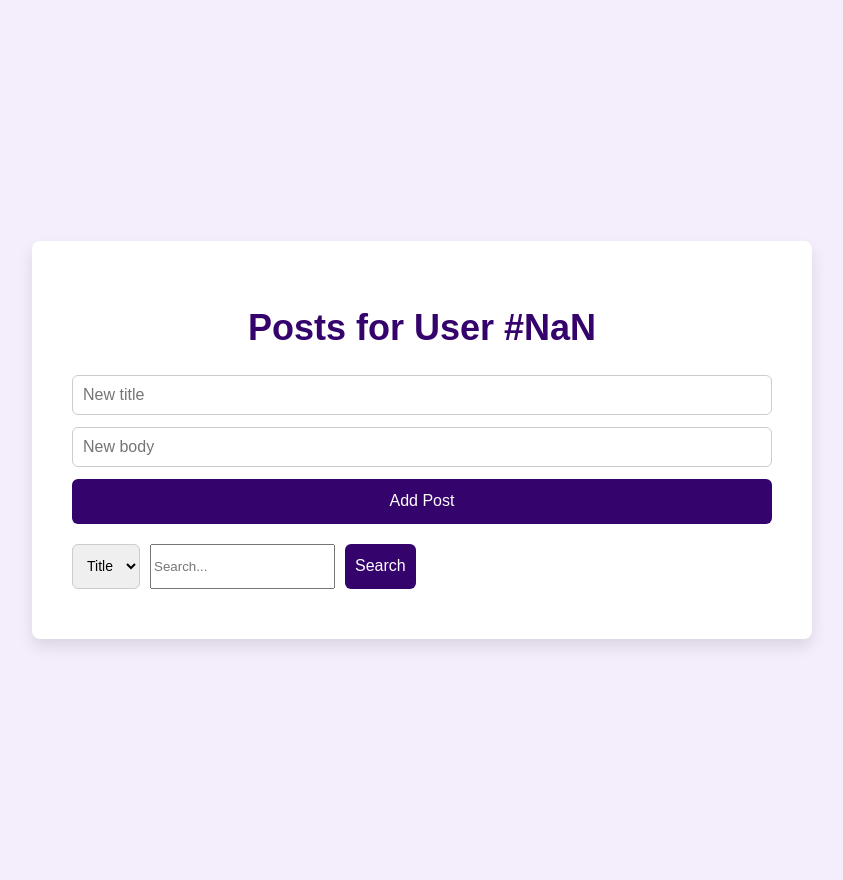
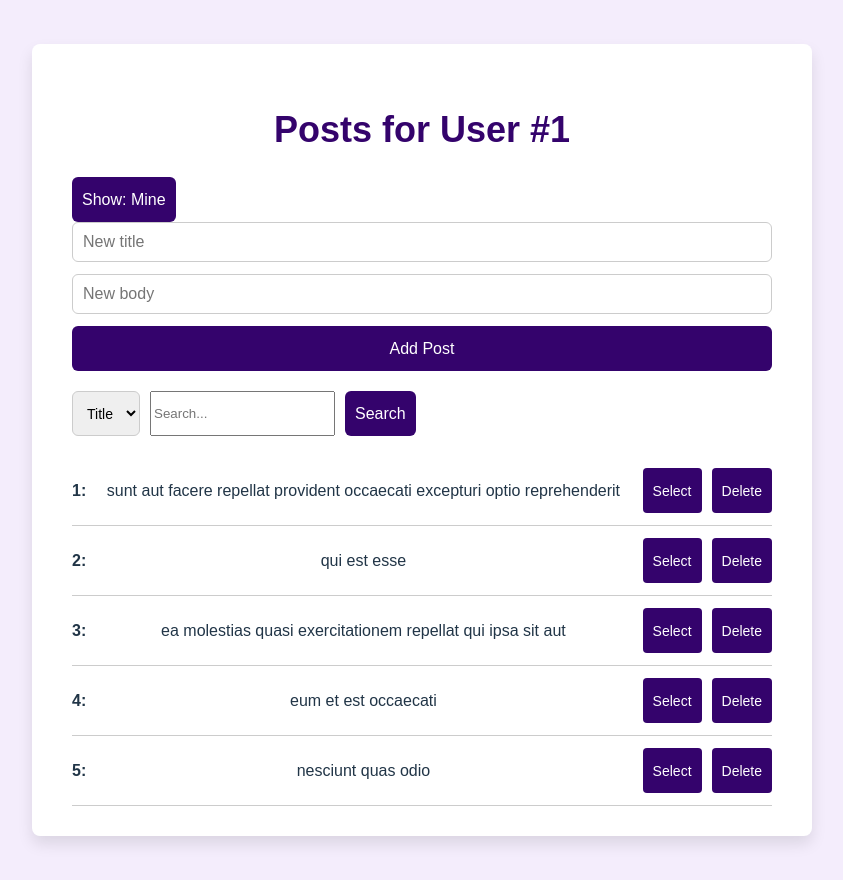
Before and after one commit to RachelliAA/FullStack5, a React (Vite) app in the folder fullstack5/: page /users/1/posts in a window 1280 px wide. Shown: the whole page, without its empty margins (218-1061 px from the left). Built offline with nearby package versions, Linux system fonts and the light colour scheme; data requests are answered from the project's data file.

Commit message:
see all post

```diff
--- a/fullstack5/src/components/Comments.jsx
+++ b/fullstack5/src/components/Comments.jsx
@@ -1,69 +1,107 @@
 import { useEffect, useState } from "react";
 import classes from "./Comments.module.css";
 
-export default function Comments({ postId, activeUserId }) {
+function Comments({ postId, activeUserId, showMineOnly }) {
   const [comments, setComments] = useState([]);
   const [newComment, setNewComment] = useState("");
   const [editedBodies, setEditedBodies] = useState({});
+  const [activeUser, setUser] = useState(null);
+
+  useEffect(() => {
+    if (activeUserId) fetchUserDetails();
+  }, [activeUserId]);
+
+  useEffect(() => {
+    if (postId && activeUser) fetchComments();
+  }, [postId, activeUser, showMineOnly]);
+
+  const fetchUserDetails = async () => {
+    const res = await fetch(`http://localhost:3000/users`);
+    const data = await res.json();
+    const user = data.find((u) => u.id === activeUserId);
+    if (user) {
+      setUser(user);
+    }
+  };
 
   const fetchComments = async () => {
     const res = await fetch(`http://localhost:3000/comments?postId=${postId}`);
     const data = await res.json();
-    setComments(data);
-    const initialBodies = data.reduce((acc, c) => {
+    const filtered = showMineOnly
+      ? data.filter((c) => c.email === activeUser?.email)
+      : data;
+    setComments(filtered);
+
+    const initialBodies = filtered.reduce((acc, c) => {
       acc[c.id] = c.body;
       return acc;
     }, {});
     setEditedBodies(initialBodies);
   };
 
-  useEffect(() => {
-    if (postId) fetchComments();
-  }, [postId]);
+  const getNextCommentId = async () => {
+    const res = await fetch(`http://localhost:3000/comments`);
+    const data = await res.json();
+    const ids = data.map((comment) => comment.id);
+    const maxId = ids.length > 0 ? Math.max(...ids) : 0;
+    return maxId + 1;
+  };
 
   const handleAddComment = async () => {
-    if (!newComment.trim()) return;
+    if (!newComment.trim() || !activeUser) return;
+
+    const nextId = await getNextCommentId();
 
     const comment = {
-      postId,
-      name: "User Comment",
-      email: "user@example.com",
+      postId: postId,
+      id: nextId,
+      name: activeUser.name,
+      email: activeUser.email,
       body: newComment,
-      userId: activeUserId,
     };
 
-    await fetch(`http://localhost:3000/comments`, {
+    const res = await fetch(`http://localhost:3000/comments`, {
       method: "POST",
       headers: { "Content-Type": "application/json" },
       body: JSON.stringify(comment),
     });
 
+    if (!res.ok) return;
+
+    const created = await res.json();
+    setComments((prev) => [created, ...prev]);
+    setEditedBodies((prev) => ({ ...prev, [created.id]: created.body }));
     setNewComment("");
-    fetchComments();
   };
 
-  const handleDeleteComment = async (commentId, userId) => {
-    if (userId !== activeUserId) return;
+  const handleDeleteComment = async (commentId, commentEmail) => {
+    if (commentEmail !== activeUser?.email) return;
 
     await fetch(`http://localhost:3000/comments/${commentId}`, {
       method: "DELETE",
     });
 
-    fetchComments();
+    setComments((prev) => prev.filter((c) => c.id !== commentId));
   };
 
-  const handleUpdateComment = async (commentId, userId) => {
-    if (userId !== activeUserId) return;
+  const handleUpdateComment = async (commentId, commentEmail) => {
+    if (commentEmail !== activeUser?.email) return;
 
     const updated = { body: editedBodies[commentId] };
 
-    await fetch(`http://localhost:3000/comments/${commentId}`, {
-      method: "PUT",
+    const res = await fetch(`http://localhost:3000/comments/${commentId}`, {
+      method: "PATCH",
       headers: { "Content-Type": "application/json" },
       body: JSON.stringify(updated),
     });
 
-    fetchComments();
+    if (res.ok) {
+      setComments((prev) =>
+        prev.map((c) =>
+          c.id === commentId ? { ...c, body: editedBodies[commentId] } : c
+        )
+      );
+    }
   };
 
   return (
@@ -78,18 +116,22 @@ export default function Comments({ postId, activeUserId }) {
               onChange={(e) =>
                 setEditedBodies({ ...editedBodies, [comment.id]: e.target.value })
               }
+              readOnly={comment.email !== activeUser?.email}
             />
-            {comment.userId === activeUserId && (
+            <div>
+              <strong>{comment.name}</strong> ({comment.email})
+            </div>
+            {comment.email === activeUser?.email && (
               <div>
                 <button
                   className={classes.commentButton}
-                  onClick={() => handleUpdateComment(comment.id, comment.userId)}
+                  onClick={() => handleUpdateComment(comment.id, comment.email)}
                 >
                   Update
                 </button>
                 <button
                   className={classes.commentButton}
-                  onClick={() => handleDeleteComment(comment.id, comment.userId)}
+                  onClick={() => handleDeleteComment(comment.id, comment.email)}
                 >
                   Delete
                 </button>
@@ -108,6 +150,7 @@ export default function Comments({ postId, activeUserId }) {
         <button
           className={classes.commentButton}
           onClick={handleAddComment}
+          disabled={!activeUser}
         >
           Add Comment
         </button>
@@ -115,3 +158,5 @@ export default function Comments({ postId, activeUserId }) {
     </div>
   );
 }
+
+export default Comments;
--- a/fullstack5/src/components/Posts.jsx
+++ b/fullstack5/src/components/Posts.jsx
@@ -4,49 +4,54 @@ import Comments from "./Comments";
 import classes from "./Posts.module.css";
 
 function Posts() {
-  const { id } = useParams();
-  const activeUserId = parseInt(id);
+  const { userId } = useParams();
+  const activeUserId = parseInt(userId);
 
   const [posts, setPosts] = useState([]);
   const [search, setSearch] = useState("");
   const [searchField, setSearchField] = useState("title");
   const [selectedPost, setSelectedPost] = useState(null);
   const [newPost, setNewPost] = useState({ title: "", body: "" });
+  const [showMineOnly, setShowMineOnly] = useState(true);
 
   useEffect(() => {
     fetchPosts();
-  }, []);
+  }, [activeUserId, showMineOnly]);
 
   const fetchPosts = async () => {
     const res = await fetch(`http://localhost:3000/posts`);
     const data = await res.json();
-    const userPosts = data.filter((post) => post.userId === activeUserId);
-    setPosts(userPosts);
+    const filteredPosts = showMineOnly
+      ? data.filter((post) => post.userId === activeUserId)
+      : data;
+    setPosts(filteredPosts);
   };
 
   const handleSearch = async () => {
     const res = await fetch(`http://localhost:3000/posts`);
     const data = await res.json();
-    const userPosts = data.filter((post) => post.userId === activeUserId);
     const value = search.toLowerCase();
-    const filtered = userPosts.filter((post) =>
+    const visiblePosts = showMineOnly
+      ? data.filter((post) => post.userId === activeUserId)
+      : data;
+    const filtered = visiblePosts.filter((post) =>
       searchField === "title"
         ? post.title.toLowerCase().includes(value)
         : post.id.toString() === value
     );
     setPosts(filtered);
   };
+
   const getNextPostId = async () => {
     const res = await fetch(`http://localhost:3000/posts`);
     const data = await res.json();
-    //const userPosts = data.filter((post) => post.userId === activeUserId);
     const ids = data.map(post => post.id);
     const maxId = ids.length > 0 ? Math.max(...ids) : 0;
     return maxId + 1;
   };
 
   const handleAddPost = async () => {
-    if (!newPost.title.trim()) return;// Don't add empty albums
+    if (!newPost.title.trim()) return;
     const nextId = await getNextPostId();
     const post = {
       userId: activeUserId,
@@ -61,37 +66,69 @@ function Posts() {
       body: JSON.stringify(post),
     });
 
-    if (!response.ok) {
-      console.error("Failed to add post");
-      return;
-    }
+    if (!response.ok) return;
+
     const createdPost = await response.json();
     setPosts((prevPosts) => [...prevPosts, createdPost]);
     setNewPost({ title: "", body: "" });
-    //fetchPosts();
   };
 
+  const handleDeletePost = async (id) => {
+    const post = posts.find((p) => p.id === id);
+    if (!post || post.userId !== activeUserId) return;
 
-  const handleDeletePost = async (id) => {
-    await fetch(`http://localhost:3000/posts/${id}`, {
-      method: "DELETE",
-    });
-    setSelectedPost(null);
-    fetchPosts();
+    await fetch(`http://localhost:3000/posts/${id}`, { method: "DELETE" });
+
+    // Delete related comments
+    const res = await fetch(`http://localhost:3000/comments?postId=${id}`);
+    const comments = await res.json();
+
+    await Promise.all(
+      comments.map((comment) =>
+        fetch(`http://localhost:3000/comments/${comment.id}`, {
+          method: "DELETE",
+        })
+      )
+    );
+
+    setPosts((prev) => prev.filter((post) => post.id !== id));
+    setSelectedPost((prev) => (prev?.id === id ? null : prev));
   };
 
   const handleUpdatePost = async () => {
-    await fetch(`http://localhost:3000/posts/${selectedPost.id}`, {
+    if (!selectedPost.title.trim()) return;
+
+    const response = await fetch(`http://localhost:3000/posts/${selectedPost.id}`, {
       method: "PUT",
       headers: { "Content-Type": "application/json" },
-      body: JSON.stringify(selectedPost),
+      body: JSON.stringify({
+        userId: activeUserId,
+        id: selectedPost.id,
+        title: selectedPost.title,
+        body: selectedPost.body,
+      }),
     });
-    fetchPosts();
+
+    if (!response.ok) return;
+
+    const updatedPost = await response.json();
+
+    setPosts((prevPosts) =>
+      prevPosts.map((post) =>
+        post.id === updatedPost.id ? updatedPost : post
+      )
+    );
   };
 
   return (
     <div className={classes.container}>
       <h2>Posts for User #{activeUserId}</h2>
+
+      <div className={classes.toggleRow}>
+        <button onClick={() => setShowMineOnly((prev) => !prev)}>
+          Show: {showMineOnly ? "Mine" : "Everyone's"}
+        </button>
+      </div>
 
       <div className={classes.controls}>
         <input
@@ -129,7 +166,9 @@ function Posts() {
             <strong>{post.id}:</strong> {post.title}
             <div>
               <button onClick={() => setSelectedPost(post)}>Select</button>
-              <button onClick={() => handleDeletePost(post.id)}>Delete</button>
+              {post.userId === activeUserId && (
+                <button onClick={() => handleDeletePost(post.id)}>Delete</button>
+              )}
             </div>
           </li>
         ))}
@@ -151,11 +190,14 @@ function Posts() {
               setSelectedPost({ ...selectedPost, body: e.target.value })
             }
           />
-          <button onClick={handleUpdatePost}>Update Post</button>
+          {selectedPost.userId === activeUserId && (
+            <button onClick={handleUpdatePost}>Update Post</button>
+          )}
 
           <Comments
             postId={selectedPost.id}
             activeUserId={activeUserId}
+            showMineOnly={showMineOnly}
           />
         </div>
       )}
```
